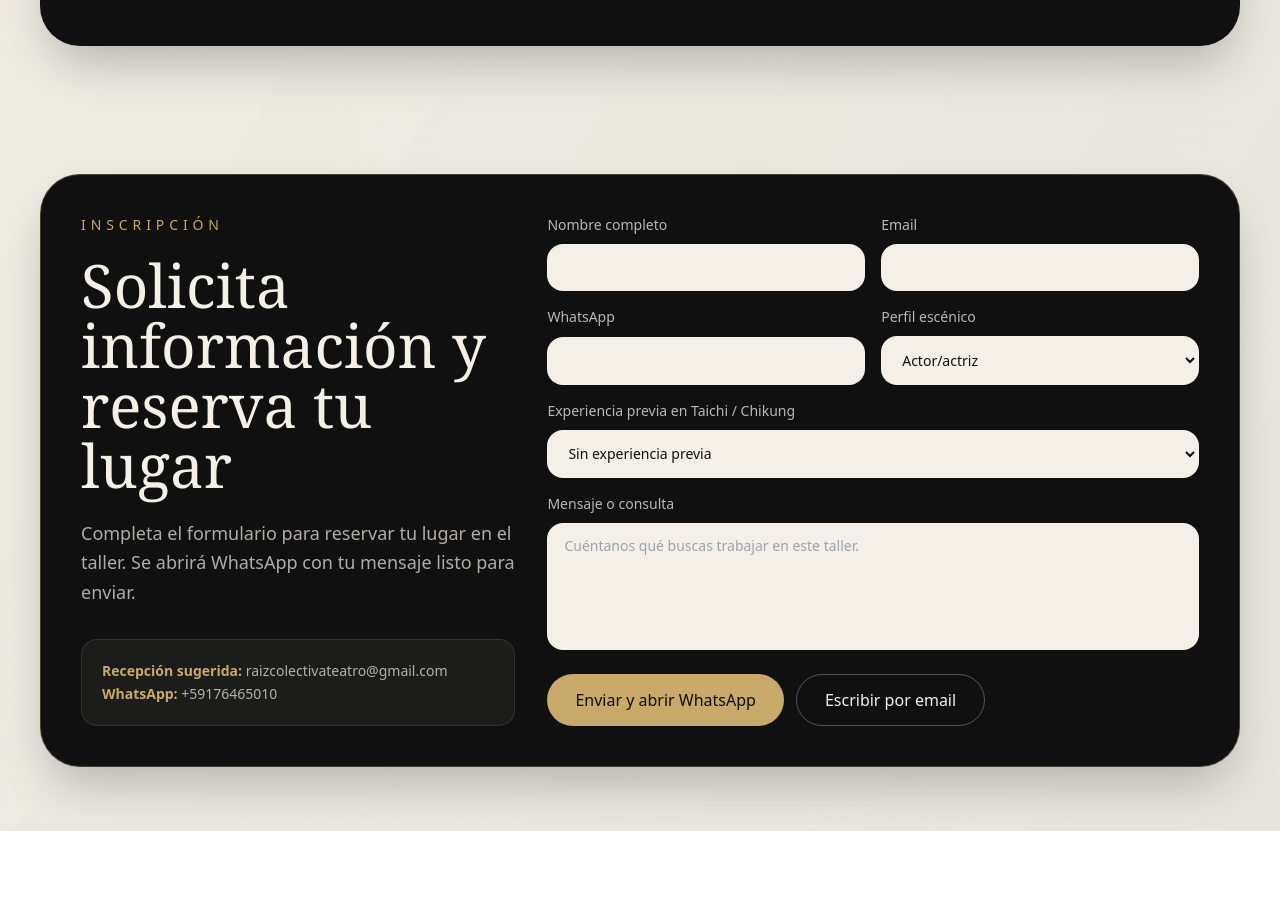
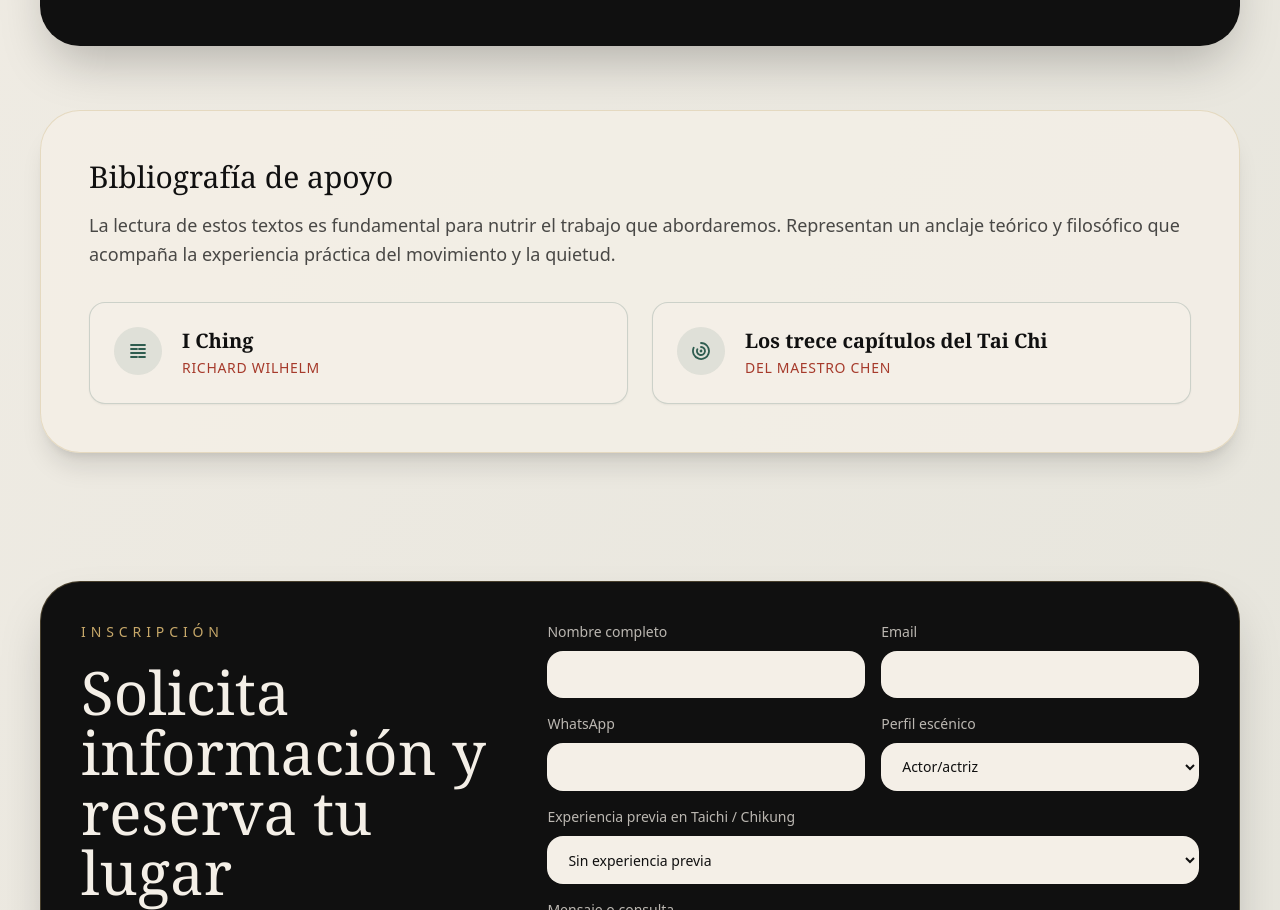
Before and after one commit to MEG4APP/taichi-web, a React (Vite) app: page / in a window 1280 px wide. Shown: the part 4472-5382 px from the top of the page. Before the commit the page ends 5303 px from the top, so only its background shows below. Built offline with nearby package versions, Linux system fonts and the light colour scheme.

Commit message:
Add BooksSection before registration form

```diff
--- a/src/App.jsx
+++ b/src/App.jsx
@@ -313,6 +313,39 @@ function InstructorSection() {
   );
 }
 
+function BooksSection() {
+  return (
+    <section className="mx-auto max-w-7xl px-6 pb-16 lg:px-10">
+      <div className="rounded-[2.5rem] border border-[#C8A96A]/30 bg-[#F4EFE7]/80 p-8 shadow-xl md:p-12">
+        <h3 className="font-serif text-3xl text-[#101010] mb-4">Bibliografía de apoyo</h3>
+        <p className="text-lg leading-relaxed text-[#101010]/75 mb-8">
+          La lectura de estos textos es fundamental para nutrir el trabajo que abordaremos. Representan un anclaje teórico y filosófico que acompaña la experiencia práctica del movimiento y la quietud.
+        </p>
+        <div className="grid gap-6 md:grid-cols-2">
+          <div className="flex items-start gap-5 rounded-2xl border border-[#2F5D50]/20 bg-[#F4EFE7] p-6 shadow-sm transition-shadow hover:shadow-md">
+            <div className="flex h-12 w-12 shrink-0 items-center justify-center rounded-full bg-[#2F5D50]/10 text-[#2F5D50]">
+              <Icon name="hexagram" size={24} />
+            </div>
+            <div>
+              <strong className="block font-serif text-xl text-[#101010]">I Ching</strong>
+              <span className="text-[#A63A2B] font-medium text-sm uppercase tracking-wider">Richard Wilhelm</span>
+            </div>
+          </div>
+          <div className="flex items-start gap-5 rounded-2xl border border-[#2F5D50]/20 bg-[#F4EFE7] p-6 shadow-sm transition-shadow hover:shadow-md">
+            <div className="flex h-12 w-12 shrink-0 items-center justify-center rounded-full bg-[#2F5D50]/10 text-[#2F5D50]">
+              <Icon name="spiral" size={24} />
+            </div>
+            <div>
+              <strong className="block font-serif text-xl text-[#101010]">Los trece capítulos del Tai Chi</strong>
+              <span className="text-[#A63A2B] font-medium text-sm uppercase tracking-wider">Del maestro Chen</span>
+            </div>
+          </div>
+        </div>
+      </div>
+    </section>
+  );
+}
+
 export default function TaichiSergioMercurioLanding() {
   const [active, setActive] = useState(0);
   const [loaded, setLoaded] = useState(false);
@@ -426,6 +459,7 @@ export default function TaichiSergioMercurioLanding() {
         </section>
 
         <InstructorSection />
+        <BooksSection />
         <RegistrationForm />
       </main>
     </>
```
